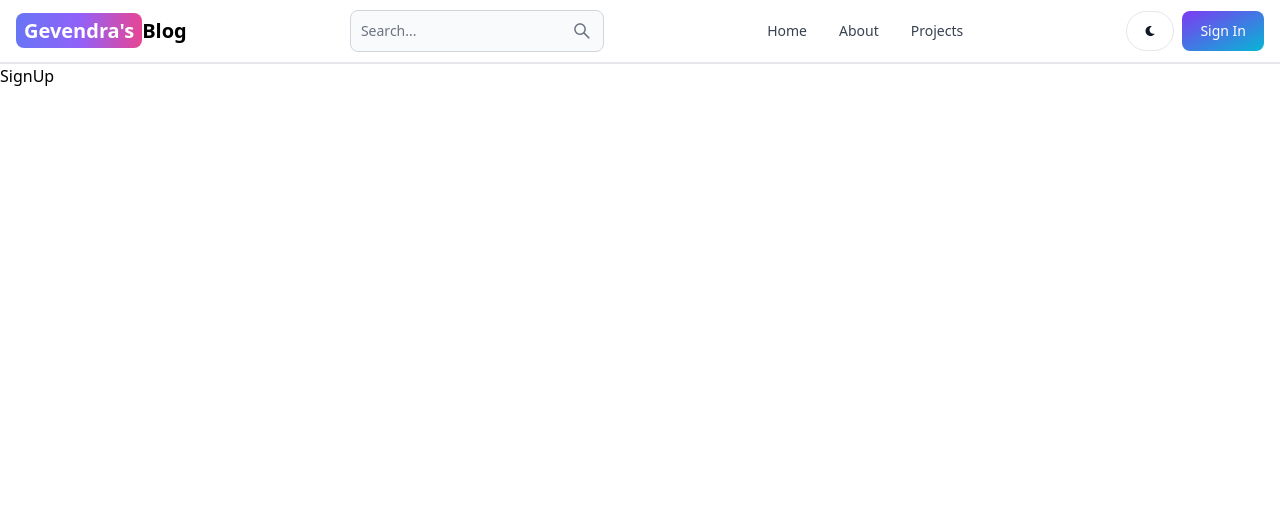
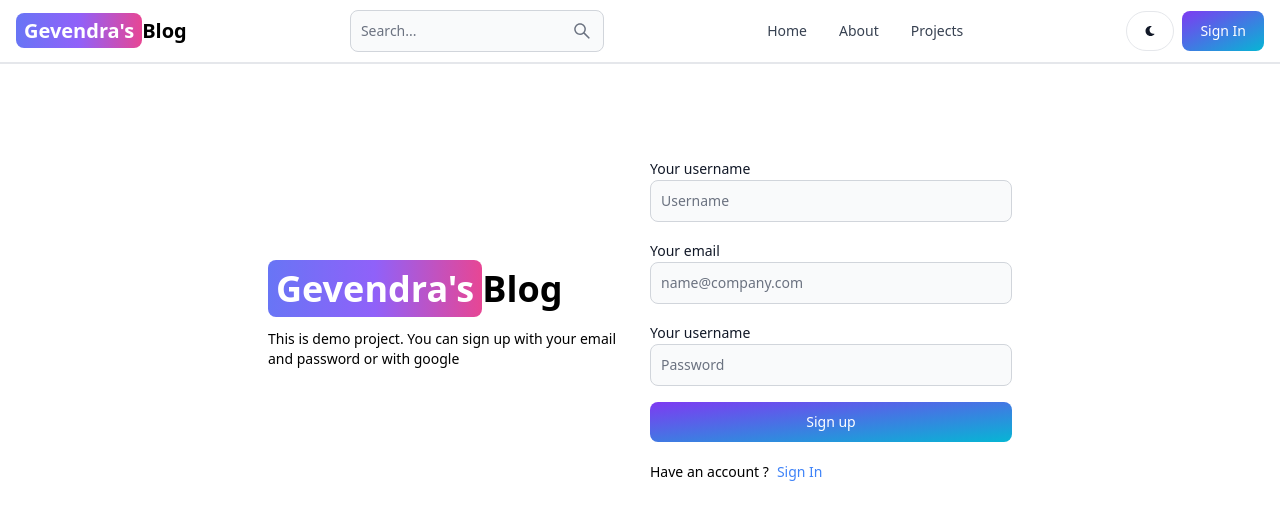
Before and after one commit to domendraKS/mern-blog-yt, a React app in the folder client/: page /sign-up in a window 1280 px wide. Shown: the top 520 px of the page. Built offline with nearby package versions, Linux system fonts and the light colour scheme; the HTML template or start-up script is replaced by a standard one.

Commit message:
Create a sign-up page UI

```diff
--- a/client/src/components/Header.jsx
+++ b/client/src/components/Header.jsx
@@ -6,7 +6,6 @@
 
 const Header = () => {
   const path = useLocation().pathname;
-  console.log(path);
 
   return (
     <Navbar className="border-b-2">
@@ -14,9 +13,9 @@
         to="/"
         className="self-center whitespace-nowrap text-sm sm:text-xl font-semibold dark:text-white"
       >
-        <spna className="px-2 py-1 bg-gradient-to-r from-indigo-500 via-purple-500 to-pink-500 rounded-lg text-white">
+        <span className="px-2 py-1 bg-gradient-to-r from-indigo-500 via-purple-500 to-pink-500 rounded-lg text-white">
           Gevendra's
-        </spna>
+        </span>
         Blog
       </Link>
       <form>
--- a/client/src/pages/SignUp.jsx
+++ b/client/src/pages/SignUp.jsx
@@ -1,7 +1,58 @@
+import { Button, Label, TextInput } from "flowbite-react";
 import React from "react";
+import { Link } from "react-router-dom";
 
 function SignUp() {
-  return <div>SignUp</div>;
+  return (
+    <div className="min-h-screen mt-20">
+      <div className="flex p-3 max-w-3xl mx-auto flex-col md:flex-row md:items-center gap-5">
+        {/* Left */}
+        <div className="flex-1">
+          <Link to="/" className="text-4xl font-bold dark:text-white">
+            <span className="px-2 py-1 bg-gradient-to-r from-indigo-500 via-purple-500 to-pink-500 rounded-lg text-white">
+              Gevendra's
+            </span>
+            Blog
+          </Link>
+          <p className="text-sm mt-5">
+            This is demo project. You can sign up with your email and password
+            or with google
+          </p>
+        </div>
+
+        {/* Right */}
+        <div className="flex-1">
+          <form className="flex flex-col gap-4">
+            <div className="">
+              <Label value="Your username" />
+              <TextInput type="text" placeholder="Username" id="username" />
+            </div>
+            <div className="">
+              <Label value="Your email" />
+              <TextInput
+                type="email"
+                placeholder="name@company.com"
+                id="email"
+              />
+            </div>
+            <div className="">
+              <Label value="Your username" />
+              <TextInput type="password" placeholder="Password" id="password" />
+            </div>
+            <Button type="submit" gradientDuoTone="purpleToBlue">
+              Sign up
+            </Button>
+          </form>
+          <div className="flex gap-2 text-sm mt-5">
+            <span>Have an account ?</span>
+            <Link to="/sign-in" className="text-blue-500">
+              Sign In
+            </Link>
+          </div>
+        </div>
+      </div>
+    </div>
+  );
 }
 
 export default SignUp;
```
Also changed, not shown: 1 other file (tests, documents, lock files or other folders).
